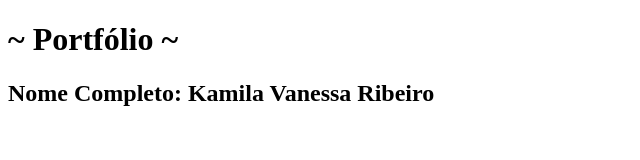
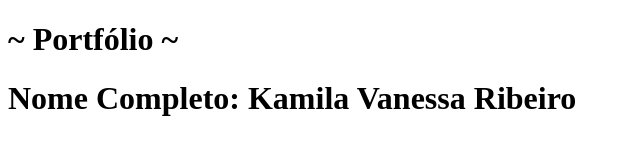
Before and after one commit to Kamilavrhcp/portfolio, a plain HTML site: page index.html in a window 1280 px wide. Shown: the whole page, without its empty margins (0-640 px from the left). Drawn offline with Linux system fonts and the light colour scheme.

Commit message:
corrigindo tags

```diff
--- a/index.html
+++ b/index.html
@@ -7,6 +7,6 @@
 </head>
 <body>
     <h1> ~ Portfólio ~</h1>
-    <h2> <strong> Nome Completo:</strong> Kamila Vanessa Ribeiro </h2>
+    <h1><strong> Nome Completo:</strong> Kamila Vanessa Ribeiro </h1>
 </body>
 </html>
```
